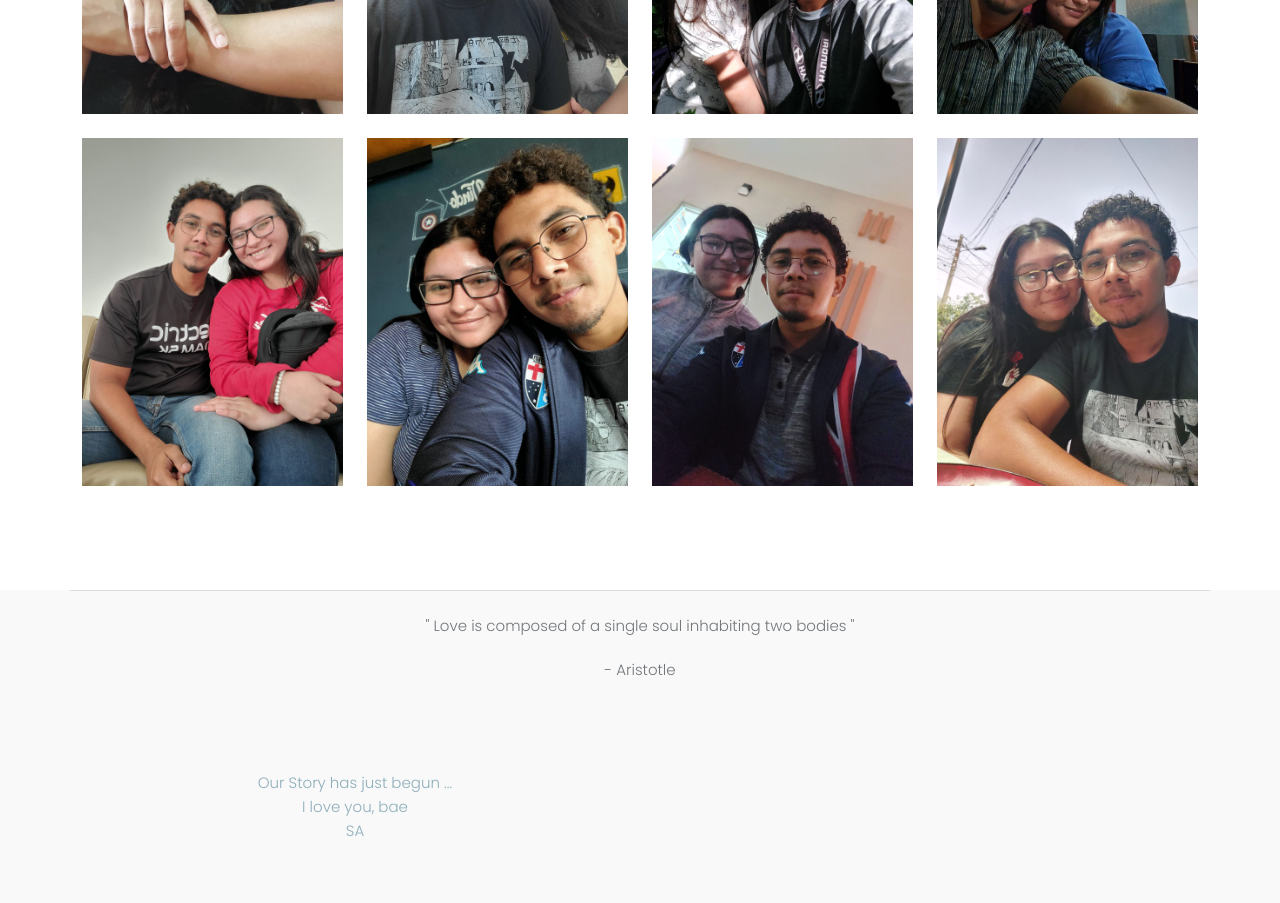
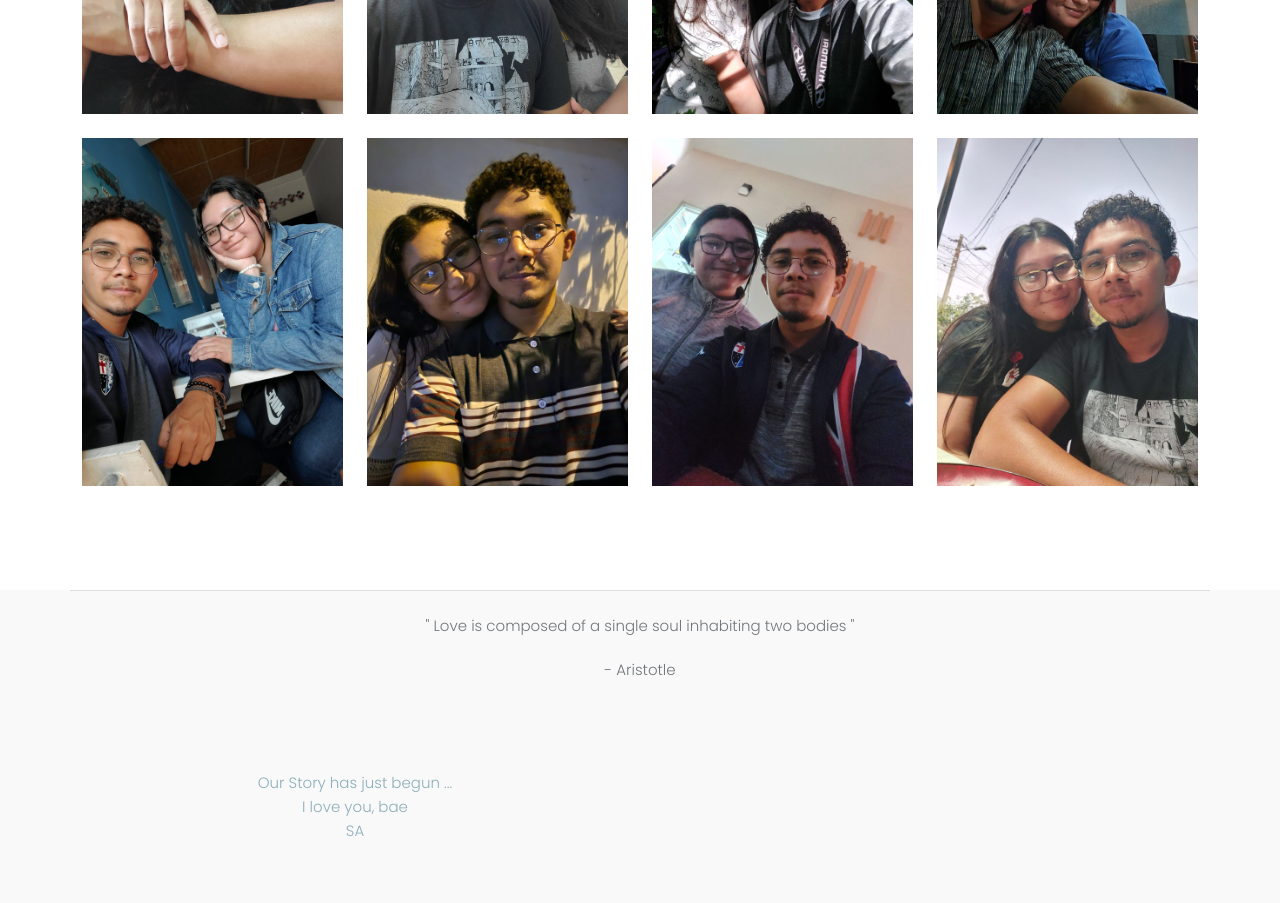
Before and after one commit to StephanieAileen/AnniversaryWebsite, a plain HTML site: page index.html in a window 1280 px wide. Shown: the part 3040-3943 px from the top of the page. Drawn offline with Linux system fonts and the light colour scheme.

Commit message:
Update index.html

```diff
--- a/index.html
+++ b/index.html
@@ -468,13 +468,13 @@
                     <div class="hover-info">
                       <a
                         class="btn btn-light"
-                        href="./images/2023-1.jpeg"
+                        href="./images/2023-001.jpeg"
                         data-lightbox="WeddingPhotos"
                         title="2023 Photos"
                         >2023</a
                       >
                     </div>
-                    <img src="./images/2023-1.jpeg" alt="" />
+                    <img src="./images/2023-001.jpeg" alt="" />
                   </div>
                 </div>
 
@@ -483,13 +483,13 @@
                     <div class="hover-info">
                       <a
                         class="btn btn-light"
-                        href="./images/2023-3.jpeg"
+                        href="./images/2023-002.jpeg"
                         data-lightbox="WeddingPhotos"
                         title="2023 Photos"
                         >2023</a
                       >
                     </div>
-                    <img src="./images/2023-3.jpeg" alt="" />
+                    <img src="./images/2023-002.jpeg" alt="" />
                   </div>
                 </div>
 
```
